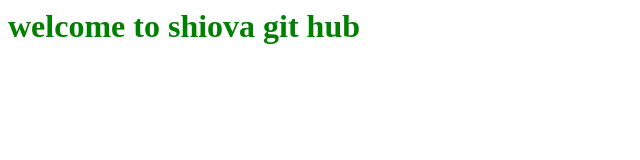
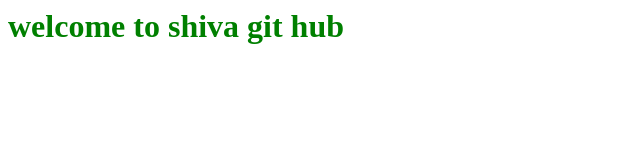
Before and after one commit to sivakumar8899/devops, a plain HTML site: page first.html in a window 1280 px wide. Shown: the whole page, without its empty margins (0-640 px from the left). Drawn offline with Linux system fonts and the light colour scheme.

Commit message:
Update first.html

```diff
--- a/first.html
+++ b/first.html
@@ -1,5 +1,5 @@
 <html>
 <title>sample file</title>
-<bode><h1 style="color :green;">welcome to shiova git hub</h1>
+<bode><h1 style="color :green;">welcome to shiva git hub</h1>
 </body
 <html/>
```
